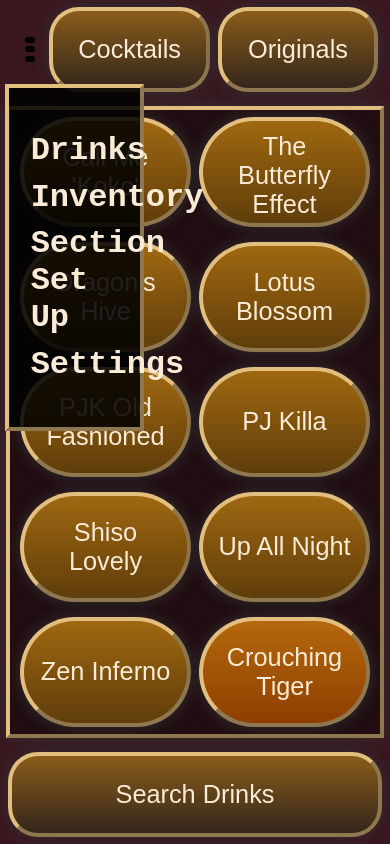
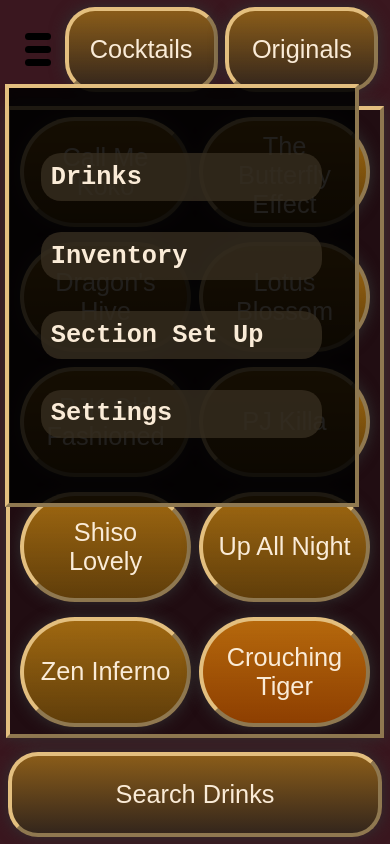
Before and after one commit to ProjectDG/PJK4, a plain HTML site: page index.html in a window 390 px wide. Both pictures are taken after a click on the element 30 px from the left and 49 px from the top of the page. Drawn offline with nearby package versions, Linux system fonts and the light colour scheme.

Commit message:
Add files via upload

```diff
--- a/style.css
+++ b/style.css
@@ -28,17 +28,17 @@ body{
 
 .hamburger-menu {
   z-index: 1001;
-  width: 3%;
+  width: 5%;
   cursor: pointer;
   display: flex;
   flex-direction: column;
   justify-content: space-between;
-  height: 30%;
+  height: 50%;
   margin: 10px 10px 10px 25px;
 }
 
 .hamburger-menu .bar {
-  height: 6px;
+  height: 7px;
   width: 100%;
   background-color: black;
   border-radius: 5px;
@@ -48,7 +48,7 @@ body{
   /* border: 2px solid red; */
   display: none;
   z-index: 1000;
-  width: 25%;
+  width: 40%;
   max-height: 85%;
   border: .5vh outset rgb(227, 191, 127);;
   background-color: #000000dd;
@@ -61,6 +61,10 @@ body{
 .menu-sections{
   cursor: pointer;
   margin: 10% 5%;
+  padding: 3%;
+  font-size: 3vh;
+  background-color: rgba(54, 45, 31, 0.809);
+  border-radius: 20px;
 }
 
 #scrollContainer{
@@ -77,6 +81,18 @@ body{
   font-size: 4vh;
   list-style: none;
 }
+
+/* Hide scrollbar for Chrome, Safari and Opera */
+#mainContainer, #scrollContainer::-webkit-scrollbar {
+  display: none;
+}
+
+/* Hide scrollbar for IE, Edge and Firefox */
+#mainContainer, #scrollContainer {
+  -ms-overflow-style: none;  /* IE and Edge */
+  scrollbar-width: none;  /* Firefox */
+}
+
 
 
 #alphabetNav {
@@ -581,6 +597,51 @@ button{
     display: block;
   }
 
+  .hamburger-menu {
+    z-index: 1001;
+    width: 8%;
+    cursor: pointer;
+    display: flex;
+    flex-direction: column;
+    justify-content: space-between;
+    height: 40%;
+    margin: 10px 10px 10px 25px;
+  }
+
+  .hamburger-menu .bar {
+    height: 7px;
+    width: 100%;
+    background-color: black;
+    border-radius: 5px;
+  }
+
+  #menu{
+    /* border: 2px solid red; */
+    display: none;
+    z-index: 1000;
+    width: 80%;
+    max-height: 85%;
+    border: .5vh outset rgb(227, 191, 127);;
+    background-color: #000000dd;
+    position: absolute;
+    top: 10vh;
+    left: 1.25vw;
+    padding: 4vh 2vh;
+  }
+
+  .drink-list{
+    font-size: 2.5vh;
+  }
+
+  .menu-sections{
+    cursor: pointer;
+    margin: 10% 5%;
+    padding: 3%;
+    font-size: 3vh;
+    background-color: rgba(54, 45, 31, 0.809);
+    border-radius: 20px;
+  }
+
   #drinkRecipeDiv{
     width: 96%;
     height: 64.5vh;
```
